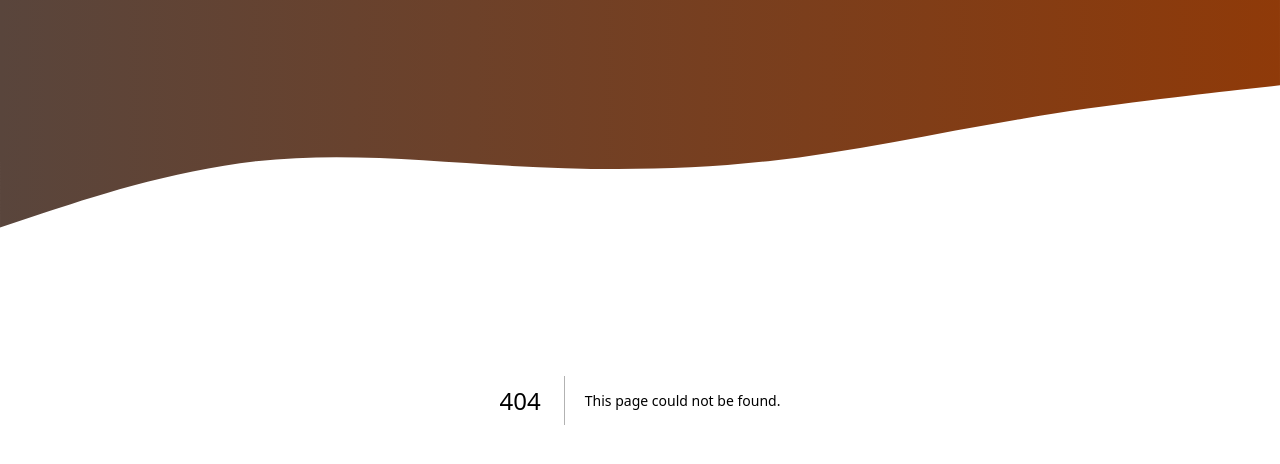
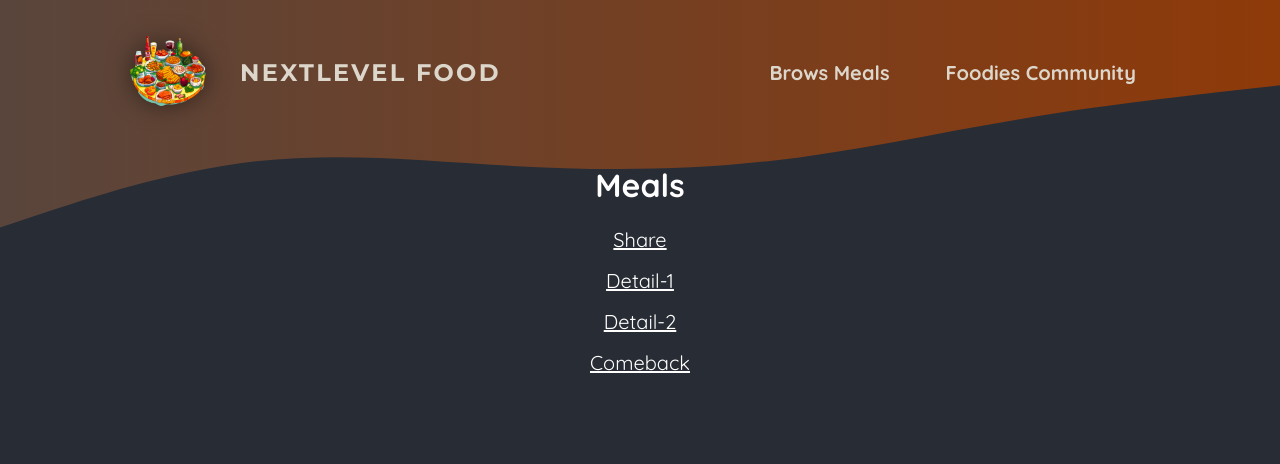
Before and after one commit to yusufabic/foodies-project, a Next.js app: page /meals in a window 1280 px wide. Before the commit this address had no page. Shown: the top 464 px of the page. Built offline with nearby package versions, Linux system fonts and the light colour scheme.

Commit message:
styles system imlemented

```diff
--- /dev/null
+++ b/app/components/main-header.js
@@ -0,0 +1,24 @@
+import Link from "next/link";
+import logoImg from "@/assets/logo.png";
+import classes from "./main-header.module.css";
+
+export default function MainHedaer() {
+  return (
+    <header className={classes.header}>
+      <Link className={classes.logo} href="/">
+        <img src={logoImg.src} alt="A plate food on it" />
+        NextLevel Food
+      </Link>
+      <nav className={classes.nav}>
+        <ul>
+          <li>
+            <Link href="/meals">Brows Meals</Link>
+          </li>
+          <li>
+            <Link href="/community">Foodies Community</Link>
+          </li>
+        </ul>
+      </nav>
+    </header>
+  );
+}
--- /dev/null
+++ b/app/components/main-header.module.css
@@ -0,0 +1,67 @@
+.header {
+    display: flex;
+    justify-content: space-between;
+    align-items: center;
+    padding: 2rem 1rem;
+  }
+
+  @media (min-width: 768px) {
+    .header {
+      padding: 2rem 10%;
+    }
+  }
+
+  .nav ul {
+    list-style: none;
+    margin: 0;
+    padding: 0;
+    display: flex;
+    gap: 1.5rem;
+    /* font-family: 'Montserrat', sans-serif; */
+    font-size: 1.25rem;
+  }
+
+  .nav a {
+    text-decoration: none;
+    color: #ddd6cb;
+    font-weight: bold;
+    padding: 0.5rem 1rem;
+    border-radius: 0.5rem;
+  }
+
+  .nav a:hover,
+  .nav a:active {
+    background: linear-gradient(90deg, #ff8a05, #f9b331);
+    background-clip: text;
+    -webkit-background-clip: text;
+    -webkit-text-fill-color: transparent;
+    text-shadow: 0 0 18px rgba(248, 190, 42, 0.8);
+  }
+
+  .active {
+    background: linear-gradient(90deg, #ff8a05, #f9b331);
+    background-clip: text;
+    -webkit-background-clip: text;
+    -webkit-text-fill-color: transparent;
+  }
+
+  .logo {
+    display: flex;
+    align-items: center;
+    justify-content: center;
+    gap: 2rem;
+    text-decoration: none;
+    color: #ddd6cb;
+    font-weight: bold;
+    font-family: 'Montserrat', sans-serif;
+    letter-spacing: 0.15rem;
+    text-transform: uppercase;
+    font-size: 1.5rem;
+  }
+
+  .logo img {
+    width: 5rem;
+    height: 5rem;
+    object-fit: contain;
+    filter: drop-shadow(0 0 0.75rem rgba(0, 0, 0, 0.5));
+  }
--- a/app/layout.js
+++ b/app/layout.js
@@ -1,8 +1,9 @@
-import './globals.css';
+import "./globals.css";
+import MainHedaer from "./components/main-header";
 
 export const metadata = {
-  title: 'NextLevel Food',
-  description: 'Delicious meals, shared by a food-loving community.',
+  title: "NextLevel Food",
+  description: "Delicious meals, shared by a food-loving community.",
 };
 
 export default function RootLayout({ children }) {
@@ -15,11 +16,11 @@
               <linearGradient id="gradient" x1="0%" y1="0%" x2="100%" y2="0%">
                 <stop
                   offset="0%"
-                  style={{ stopColor: '#59453c', stopOpacity: '1' }}
+                  style={{ stopColor: "#59453c", stopOpacity: "1" }}
                 />
                 <stop
                   offset="100%"
-                  style={{ stopColor: '#8f3a09', stopOpacity: '1' }}
+                  style={{ stopColor: "#8f3a09", stopOpacity: "1" }}
                 />
               </linearGradient>
             </defs>
@@ -30,6 +31,7 @@
           </svg>
         </div>
 
+        <MainHedaer />
         {children}
       </body>
     </html>
--- /dev/null
+++ b/app/meals/page.js
@@ -0,0 +1,43 @@
+import Link from "next/link";
+
+export default function Meals() {
+  return (
+    <main>
+      <h1 style={{ color: "white", textAlign: "center" }}>Meals </h1>
+      <p style={{ textAlign: "center" }}>
+        <Link
+          href="/meals/share"
+          style={{ color: "white", textAlign: "center", fontSize: "20px" }}
+        >
+          Share
+        </Link>
+      </p>
+
+      <p style={{ textAlign: "center" }}>
+        <Link
+          href="/meals/detail-1"
+          style={{ color: "white", textAlign: "center", fontSize: "20px" }}
+        >
+          Detail-1
+        </Link>
+      </p>
+      <p style={{ textAlign: "center" }}>
+        <Link
+          href="/meals/detail-2"
+          style={{ color: "white", textAlign: "center", fontSize: "20px" }}
+        >
+          Detail-2
+        </Link>
+      </p>
+
+      <p style={{ textAlign: "center" }}>
+        <Link
+          href="/"
+          style={{ color: "white", textAlign: "center", fontSize: "20px" }}
+        >
+          Comeback
+        </Link>
+      </p>
+    </main>
+  );
+}
```
Also changed, not shown: app/community/page.js (added, +17 -0 lines), app/meals/[slug]/page.js (added, +8 -0 lines), app/meals/share/page.js (added, +17 -0 lines), app/page.js (+18 -1 lines).
